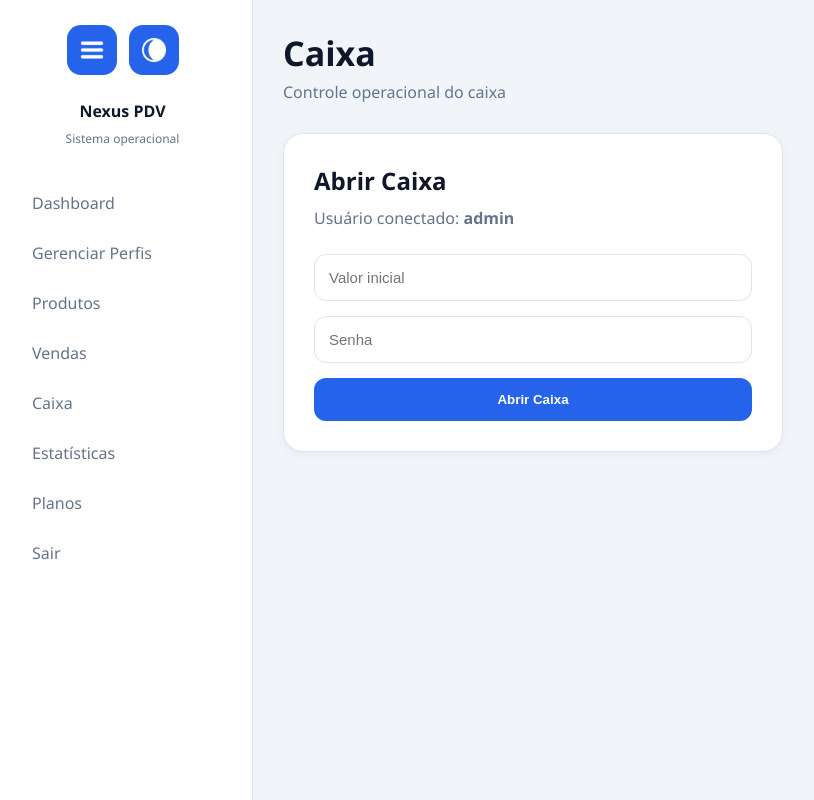
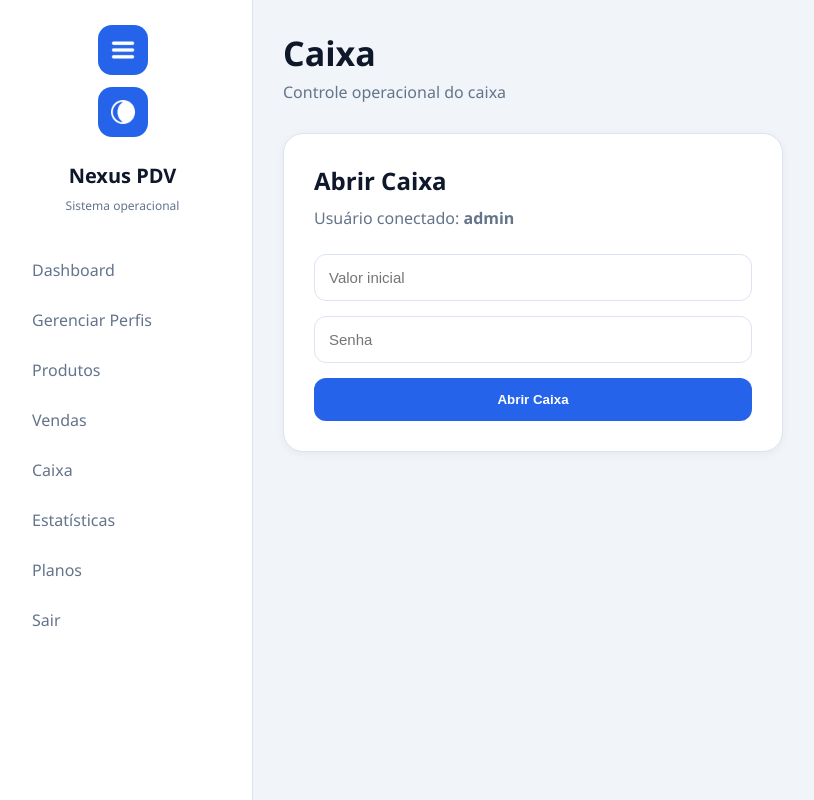
Before and after one commit to Tenorio7z/sistema-vendas, a Flask app: page /caixa in a window 1280 px wide. Shown: the whole page, without its empty margins (7-821 px from the left). Run offline with Flask 3, Linux system fonts and the light colour scheme; a user stored in the database is signed in; data that the repository does not hold is empty; some libraries are stand-ins or nearby versions.

Commit message:
sei la peste

```diff
--- a/static/css/base.css
+++ b/static/css/base.css
@@ -92,13 +92,6 @@
 .sidebar h2 {
     color: var(--text);
 }
-
-.sidebar h2 {
-    color: var(--text);
-}
-
-
-
 
 
 .sidebar nav {
@@ -706,16 +699,8 @@
     }
 }
 
-.sidebar-top {
-    width: 100%;
+
+
+.sidebar-logo h2 {
+    margin-left: 0;
 }
-
-.sidebar-actions {
-    flex-direction: row;
-    align-items: center;
-}
-
-.sidebar h2 {
-    font-size: 16px;
-    margin-left: auto;
-}
```
